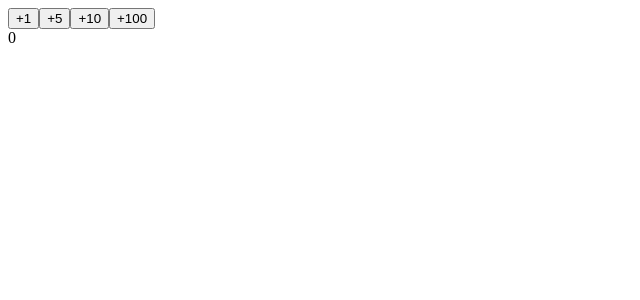
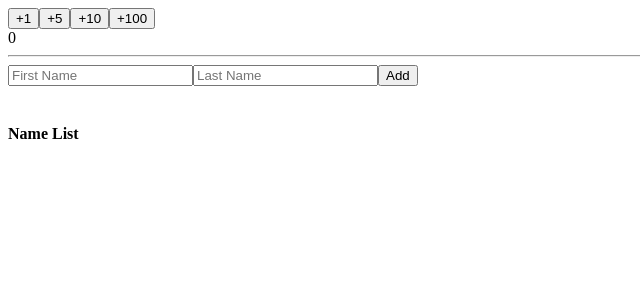
Before and after one commit to parth611git/reactLearning, a React app: page / in a window 1280 px wide. Shown: the top 300 px of the page, without its empty margins (0-640 px from the left). Built offline with nearby package versions, Linux system fonts and the light colour scheme.

Commit message:
SimpleToDo with Add functionality

```diff
--- a/App.jsx
+++ b/App.jsx
@@ -19,6 +19,7 @@ class App extends React.Component{
                 <Button localHandleClick = {this.handleClick} increment={10}/>
                 <Button localHandleClick = {this.handleClick} increment={100}/>
                 <Result localCounter = {this.state.counter} />
+                <hr/>
                 </div>
         );
     }
--- /dev/null
+++ b/SimpleToDo.jsx
@@ -0,0 +1,106 @@
+import React from 'react';
+import ReactDOM from 'react-dom';
+
+class SimpleToDo extends React.Component {
+    constructor(props) {
+        super(props);
+        this.state = {
+            nameList: [],
+            inputName: "Hello.."
+        }
+        this.addNameToList = this.addNameToList.bind(this);
+
+    }
+
+    addNameToList(formData) {
+        var names = this.state.nameList;
+        names.push(formData);
+        this.setState({ names });
+    }
+
+    render() {
+        return (
+            <div>
+                <SimpleForm addNames={this.addNameToList} />
+
+                <SimpleList names={this.state.nameList} />
+
+            </div>
+        );
+    }
+
+}
+
+class SimpleForm extends React.Component {
+    constructor(props) {
+        super(props);
+        this.state = {
+            fname: '',
+            lname: ''
+        };
+        this.localSubmit = this.localSubmit.bind(this);
+        this.updateState = this.updateState.bind(this);
+    }
+    localSubmit(e) {
+        e.preventDefault();
+        this.props.addNames(this.state);
+    }
+
+    updateState(e) {
+        this.setState({ [e.target.id]: e.target.value });
+    }
+
+    render() {
+        return (
+            <div>
+                <input id="fname" placeholder="First Name" ref="firstName" value={this.state.firstName} onChange={this.updateState}
+                />
+                <input id="lname" placeholder="Last Name" ref="lastName" value={this.state.lastName} onChange={this.updateState}
+                />
+                <button onClick={this.localSubmit}>Add</button>
+            </div>
+        );
+    }
+}
+
+class SimpleList extends React.Component {
+
+    render() {
+
+        var nameArr = "";
+
+        if (this.props.names != undefined) {
+            nameArr = this.props.names.map(function (name, i) {
+                return <Name key={i} nameVal={name} />;
+            });
+        }
+
+        return (
+            <div>
+                <br />
+                <h4>Name List</h4>
+                <table frameBorder="1">
+                    <tbody>
+                        {nameArr}
+                    </tbody>
+                </table>
+
+            </div>
+        );
+    }
+}
+
+class Name extends React.Component {
+    render() {
+
+        return (
+            <tr>
+                <td>{this.props.nameVal.fname}
+                </td>
+                <td>{this.props.nameVal.lname}
+                </td>
+            </tr>
+        );
+    }
+}
+export default SimpleToDo;
--- a/index.html
+++ b/index.html
@@ -8,6 +8,7 @@
 
    <body>
       <div id = "app"></div>
+      <div id = "todo"></div>
       <script src = "index.js"></script>
    </body>
 
--- a/main.js
+++ b/main.js
@@ -1,5 +1,8 @@
 import React from 'react';
 import ReactDOM from 'react-dom';
 import App from './App.jsx';
+import SimpleToDo from './SimpleToDo.jsx';
 
 ReactDOM.render(<App />, document.getElementById('app'));
+
+ReactDOM.render(<SimpleToDo />, document.getElementById('todo'));
```
